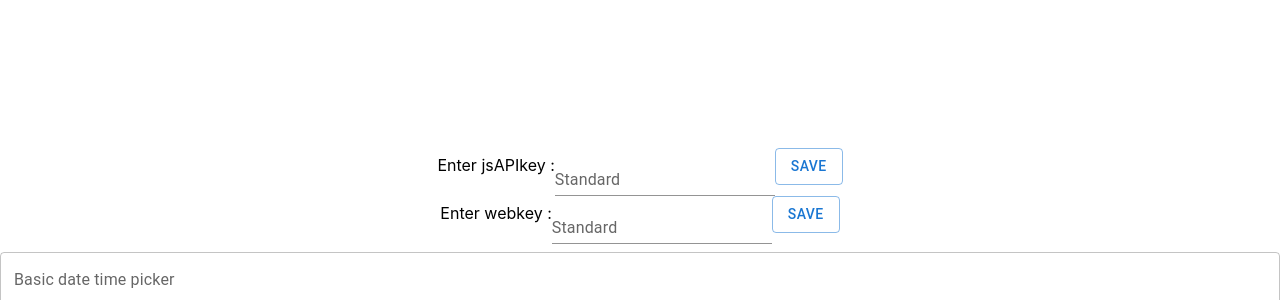
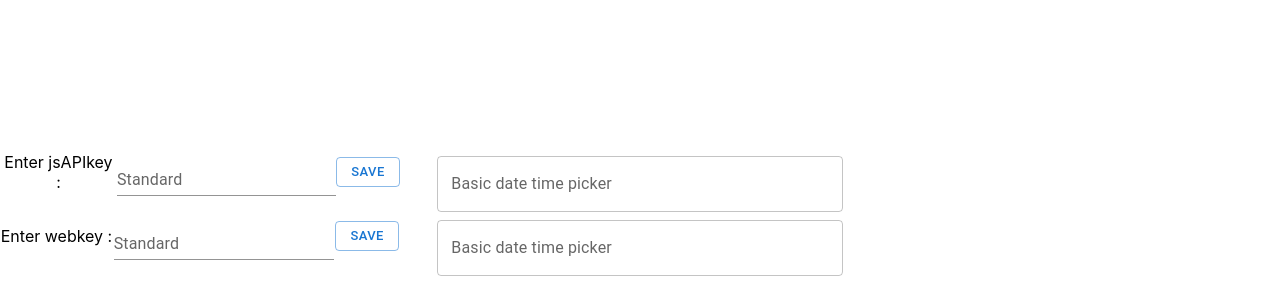
Before and after one commit to v2vv/LieYing, a React (Create React App) app: page / in a window 1280 px wide. Shown: the part 652-952 px from the top of the page. After the commit the page ends 928 px from the top, so only its background shows below. Built offline with nearby package versions, Linux system fonts and the light colour scheme; no server answers.

Commit message:
改进api key 输入 css布局

```diff
--- a/src/App.js
+++ b/src/App.js
@@ -1,23 +1,10 @@
-import logo from "./logo.svg";
 import "./App.css";
-import InputDialog from "./Compment/InputDialog.js";
 import MapContainer from "./Compment/MapContainer.js";
-import DateTimePicker from "./Compment/CommonlyUsedComponents.js";
 
 function App() {
-  function DateTimeChangeHander(text) {
-    console.log(text);
-  }
-
   return (
     <div className="App">
       <MapContainer />
-      <div>
-        <InputDialog dataName="jsAPIkey"></InputDialog>
-        <InputDialog dataName="webkey"></InputDialog>
-        <DateTimePicker DateTimeChange={DateTimeChangeHander}></DateTimePicker>
-        <DateTimePicker></DateTimePicker>
-      </div>
       {/* <header className="App-header">
         <img src={logo} className="App-logo" alt="logo" />
         <p>
--- a/src/Compment/InputDialog.js
+++ b/src/Compment/InputDialog.js
@@ -10,8 +10,15 @@ function InputDialog({ dataName }) {
     setInputValue("");
   };
 
+  const styles = {
+    display: "flex",
+    alignItems: "center",
+    justifyContent: "space-around",
+    width: "400px",
+  };
+
   return (
-    <div>
+    <div style={styles}>
       <label>Enter {dataName} :</label>
       <TextField
         id="standard-basic"
@@ -22,7 +29,7 @@ function InputDialog({ dataName }) {
         onChange={(e) => setInputValue(e.target.value)}
       />
 
-      <Button variant="outlined" onClick={handleSave}>
+      <Button size="small" variant="outlined" onClick={handleSave}>
         Save
       </Button>
     </div>
--- /dev/null
+++ b/src/Compment/LieYingCtrl.js
@@ -0,0 +1,49 @@
+import * as React from "react";
+// import { styled } from "@mui/material/styles";
+import Box from "@mui/material/Box";
+// import Paper from "@mui/material/Paper";
+import Grid from "@mui/material/Grid";
+import InputDialog from "./InputDialog.js";
+import DateTimePicker from "./CommonlyUsedComponents.js";
+
+// const Item = styled(Paper)(({ theme }) => ({
+//   backgroundColor: theme.palette.mode === "dark" ? "#1A2027" : "#fff",
+//   ...theme.typography.body2,
+//   padding: theme.spacing(1),
+//   textAlign: "center",
+//   color: theme.palette.text.secondary,
+// }));
+
+export default function BasicGrid() {
+  function DateTimeChangeHander(text) {
+    console.log(text);
+  }
+  return (
+    <Box sx={{ flexGrow: 1 }}>
+      <Grid container spacing={4}>
+        <Grid item xs={4}>
+          <Grid
+            container
+            direction="column"
+            rowSpacing={2}
+            justifyContent="space-between"
+            alignItems="stretch"
+          >
+            <Grid item>
+              <InputDialog dataName="jsAPIkey"></InputDialog>
+            </Grid>
+            <Grid item>
+              <InputDialog dataName="webkey"></InputDialog>
+            </Grid>
+          </Grid>
+        </Grid>
+        <Grid item xs={4}>
+          <DateTimePicker
+            DateTimeChange={DateTimeChangeHander}
+          ></DateTimePicker>
+          <DateTimePicker></DateTimePicker>
+        </Grid>
+      </Grid>
+    </Box>
+  );
+}
--- a/src/Compment/MapContainer.js
+++ b/src/Compment/MapContainer.js
@@ -2,6 +2,7 @@ import React, { useEffect } from "react";
 import styles from "./MapContainer.css";
 import AMapLoader from "@amap/amap-jsapi-loader";
 import Trick from "./Trick";
+import Grid from "./LieYingCtrl";
 
 export default function MapContainer() {
   useEffect(() => {
@@ -156,10 +157,13 @@ export default function MapContainer() {
   }, []);
 
   return (
-    <div
-      id="container"
-      className={styles.container}
-      style={{ height: "800px" }}
-    ></div>
+    <div>
+      <div
+        id="container"
+        className={styles.container}
+        style={{ height: "800px" }}
+      ></div>
+      <Grid></Grid>
+    </div>
   );
 }
```
Also changed, not shown: src/App.css (line endings or trailing spaces).
